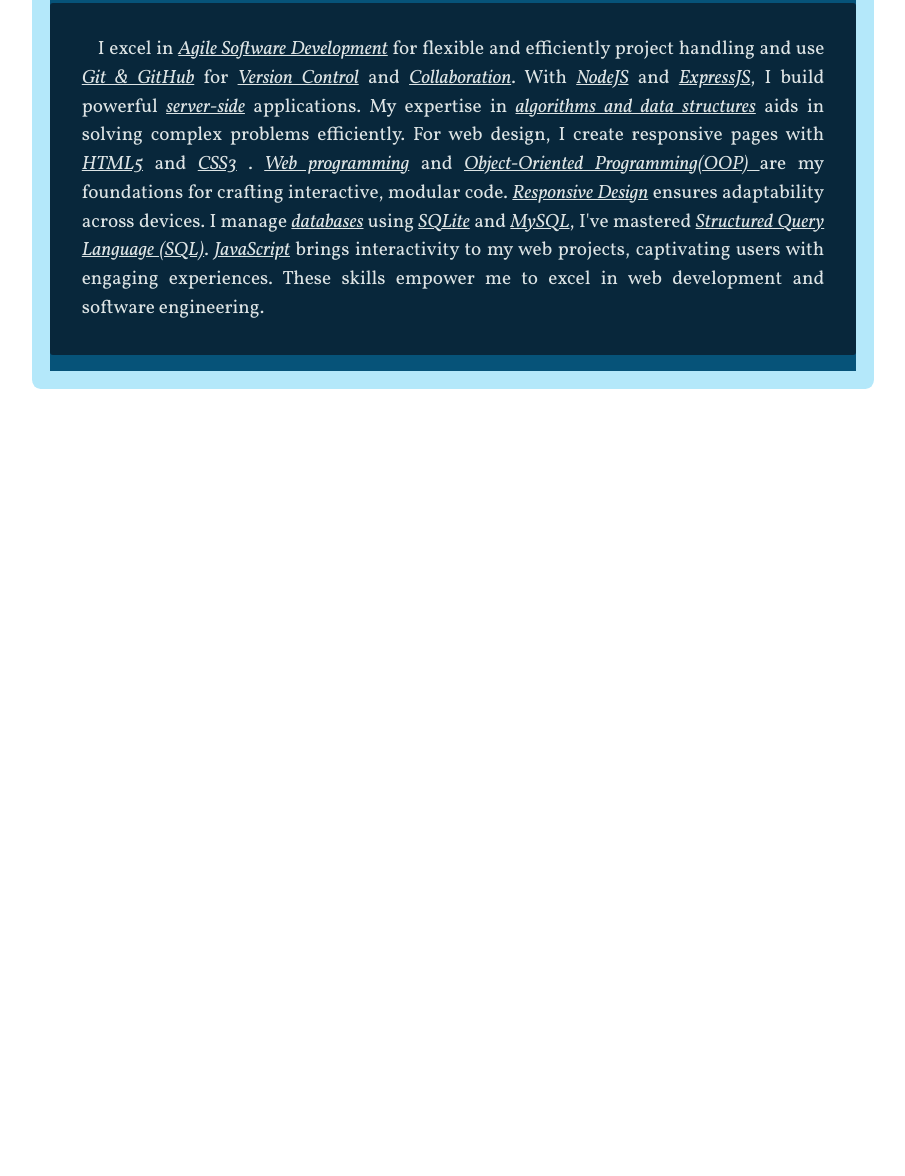
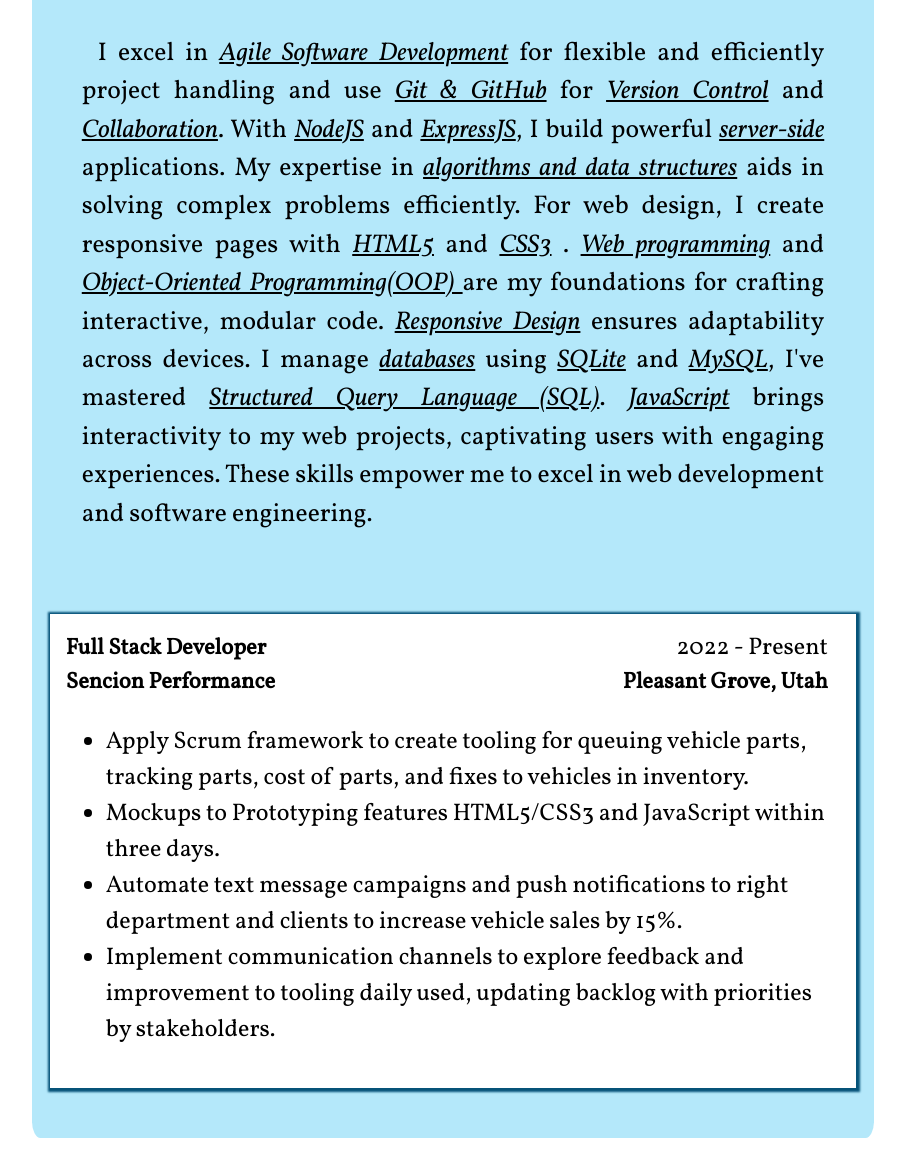
Before and after one commit to juanluisja1/juanluisja--portafolio-blog-open, a plain HTML site: page index.html in a window 1280 px wide. Shown: the part 656-1832 px from the top of the page, without its empty margins (187-1092 px from the left). Before the commit the page ends 1148 px from the top, so only its background shows below. Drawn offline with Linux system fonts and the light colour scheme; a web font is replaced by a local one.

Commit message:
add-experience-section

```diff
--- a/index.html
+++ b/index.html
@@ -128,6 +128,24 @@
 
         <div class="hero__container experience "  >
           <!-- hero__container experience No. -->
+
+          <div class="experience1 flex_container">
+              <div class="exp__inf ">
+                <span class="flex_item_2 bold align-left" >Full Stack Developer</span> <span class="flex_item_2 align-right font__bigger">2022 - Present</span>
+                <span class="flex_item_2 bold align-left">Sencion Performance</span> <span class="flex_item_2 bold align-right">Pleasant Grove, Utah</span>
+              </div>
+                <ul class="font__bigger">
+                    <li>Apply Scrum framework to create tooling for queuing vehicle parts, tracking parts, cost of parts, and
+                      fixes to vehicles in inventory.</li>
+                    <li>Mockups to Prototyping features HTML5/CSS3 and JavaScript within three days.</li>
+                    <li>Automate text message campaigns and push notifications to right department and clients to increase
+                      vehicle sales by 15%.</li>
+                    <li>Implement communication channels to explore feedback and improvement to tooling daily used,
+                      updating backlog with priorities by stakeholders.</li>
+                </ul>
+          </div><!-- end experience2 -->
+          <div class="experience2"></div>
+          <div class="experience3"></div>
         </div>
 
       </div><!-- end section hero     -->
--- a/share.css
+++ b/share.css
@@ -33,8 +33,18 @@
     background-color: gainsboro;
     font-size: 2rem;
     text-decoration: underline;
+  }
 
+  .italic {
+    font-style: italic;
   }
+
+  .bold {
+    font-size: 1.4rem;
+    font-weight: 900;
+  }
+
+
 
   .stress_skills_desc {
 
@@ -76,7 +86,6 @@
 
     main{
         display: flex;
-
 
     }
 
@@ -329,7 +338,7 @@
 }
 
 .skills__desc{
-    background-color: var(--bg-wedgewood);
+    /* background-color: var(--bg-wedgewood); */
     display: flex;
     align-items: center;
     width: 100%;
@@ -339,15 +348,82 @@
 
 /* styling p hero section  */
 .hero__skills{
-    background-color:var(--bg-tiber);
+    /* background-color:var(--bg-wedgewood ); */
     width: 100%;
     margin: 1rem 0;
     border-radius: 3px;
-    color: var(--font-geyser);
-    font-size: 1.2rem;
+    color: black;
+    font-size: 1.6rem;
     padding: 2rem;
     text-indent: 1rem;
     text-align: justify;
+}
+
+/* for experience sections */
+
+.experience1{
+    background-color: var(--bg-wedgewood );
+    padding: 1rem;
+}
+
+.exp__inf{
+    width: 100%;
+
+}
+
+.flex_container{
+    display: flex;
+    margin: 4% 0;
+    flex-flow: row;
+    flex-wrap: wrap;
+    background-color: #ffffff;
+    box-shadow: 1px 1px 2px 3px var(--bg-wedgewood ) ;
+}
+
+.flex_item_1{
+    display: inline-block;
+    justify-content: center;
+    align-items: center;
+    justify-content: stretch;
+    width: 100%;
+}
+
+.flex_item_2{
+    display: inline-block;
+    justify-content: center;
+    align-items: center;
+    justify-content: stretch;
+    width: 49%;
+}
+
+.flex_item_3{
+    display: inline-block;
+    justify-content: center;
+    align-items: center;
+    justify-content: stretch;
+    width: 33%;
+}
+
+.flex_item__bigger{
+    justify-content: center;
+    align-items: center;
+    vertical-align: middle;
+    justify-content: stretch;
+    flex-grow: 2;
+}
+
+.align-left {
+   text-align: left;
+   align-items: left;
+}
+
+.align-right{
+    text-align: right;
+    align-items:right;
+}
+
+.font__bigger{
+    font-size: 1.5rem;
 }
 
 
@@ -418,6 +494,20 @@
         font-family:inherit;
     }
 
+    .flex_item_2{
+        display: inline-block;
+        justify-content: center;
+        align-items: center;
+        justify-content: stretch;
+        width:100%;
+    }
+
+    .section_border {
+
+        border-radius: 0;
+    }
+
+
 }
 
 
```
Lines whose indentation alone changed are shown as unchanged.
